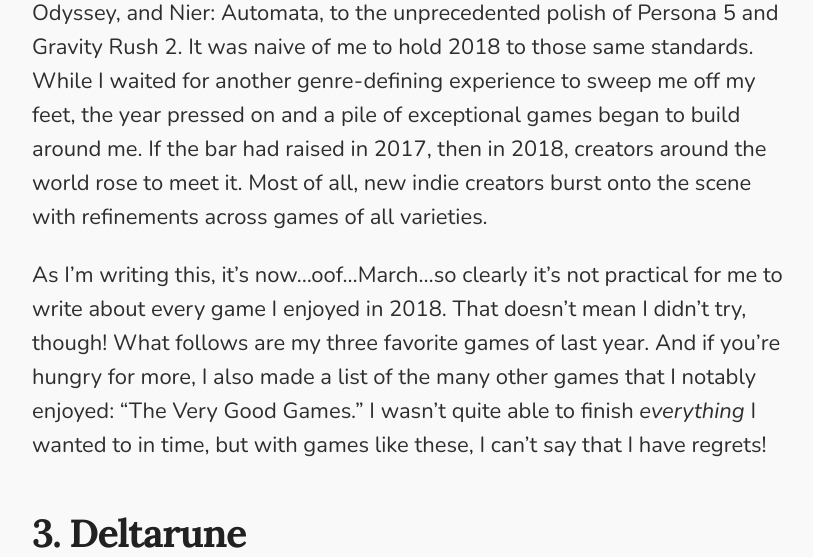
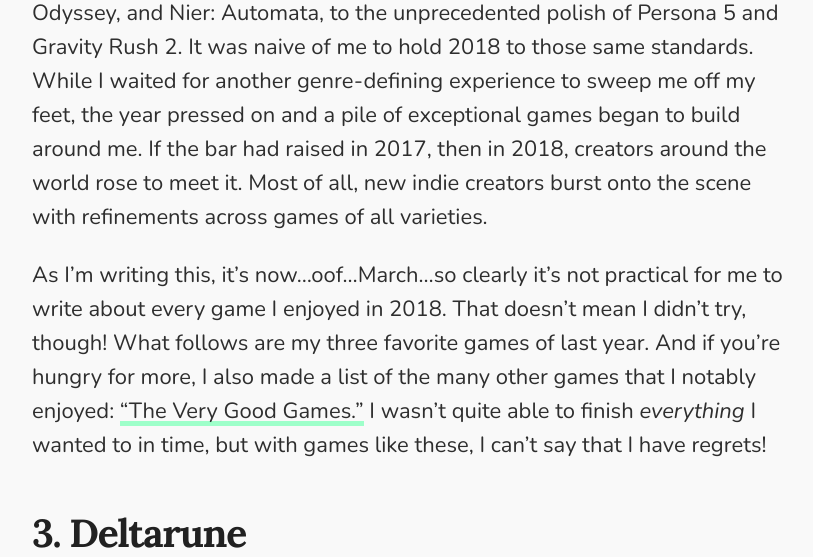
Before and after one commit to jackleveledup/jackleveledup.github.io, a Jekyll site: the page built from _posts/2019-03-26-goty-2018-jacks-top-3.md, in a window 1280 px wide and 900 px high, scrolled down 413 px, cut to the strip 0-557 px from the top of the window. Shown: the whole strip, without its empty margins (224-1037 px from the left). Built offline with Jekyll 4.4.1, drawn with Linux system fonts in a browser that asks for light colours; part of the change alters nothing that is shown.

```diff
--- a/_posts/2019-03-26-goty-2018-jacks-top-3.md
+++ b/_posts/2019-03-26-goty-2018-jacks-top-3.md
@@ -10,17 +10,17 @@ tags:
 ---
 One year ago, it seemed impossible that the games of 2018 would live up to those of 2017. We were fresh off of an apparent renaissance of the entire Japanese AAA scene, from the innovations of Breath of the Wild, Super Mario Odyssey, and Nier: Automata, to the unprecedented polish of Persona 5 and Gravity Rush 2. It was naive of me to hold 2018 to those same standards. While I waited for another genre-defining experience to sweep me off my feet, the year pressed on and a pile of exceptional games began to build around me. If the bar had raised in 2017, then in 2018, creators around the world rose to meet it. Most of all, new indie creators burst onto the scene with refinements across games of all varieties.
 
-As I'm writing this, it's now...oof...March...so clearly it's not practical for me to write about every game I enjoyed in 2018. That doesn't mean I didn't try, though! What follows are my three favorite games of last year. And if you're hungry for more, I also made a list of the many other games that I notably enjoyed: "The Very Good Games." I wasn't quite able to finish *everything* I wanted to in time, but with games like these, I can't say that I have regrets!
+As I'm writing this, it's now...oof...March...so clearly it's not practical for me to write about every game I enjoyed in 2018. That doesn't mean I didn't try, though! What follows are my three favorite games of last year. And if you're hungry for more, I also made a list of the many other games that I notably enjoyed: ["The Very Good Games."](/2019/03/26/goty-2018-jacks-top-3.html) I wasn't quite able to finish *everything* I wanted to in time, but with games like these, I can't say that I have regrets!
 
 ## 3. Deltarune
 
-![](https://res.cloudinary.com/levelplusone/image/upload/v1553660206/deltarune-combat_oymmin.jpg#full)
+![The player's avatar, a small, red heart, weaves in and out of spade-shaped attacks. Kris and Ralsei have teamed up to try and persuade a familiar enemy.](https://res.cloudinary.com/levelplusone/image/upload/v1553660206/deltarune-combat_oymmin.jpg#full)
 
 As much as I envy Toby Fox's talent, I'm not quite as jealous of the situation it's put him in. Is there such a thing as a "good" way to follow up the runaway success of Undertale? Making _anything_ at all would be an immense challenge, especially for a young creator. And yet Fox chose the boldest path possible: to tackle his one-game-legacy head-on.
 
 Undertale, in all of its humble stylings, challenged us to be brave and believe in empathy's power to change the world. As if in mockery of those ideals, Deltarune opens with a grim rebuttal: *"Your choices don't matter. In this world, you have no control."* It felt like a signal that Deltarune is as much a *re-imagining of* as it is a *sequel to* Undertale.
 
-![](https://res.cloudinary.com/levelplusone/image/upload/v1553660207/deltarune-kindness_xqe22i.jpg#full)
+![Ralsei reflects on his journey with Kris and Susie. "I was foolish to think we could act so soft to everyone..." It's easy to imagine this line as a critique of Undertale's message.](https://res.cloudinary.com/levelplusone/image/upload/v1553660207/deltarune-kindness_xqe22i.jpg#full)
 
 Deltarune is an RPG that builds on Undertale's combat foundation, which made waves combining the strategic planning of turn-based RPGs with the tactile challenge of action games. As each combatant takes their turn, you'll play various mini-games in real-time to dodge attacks as well as time your own. Defeating an enemy is only one condition for success, though. You might instead work to "spare" someone by identifying a way to appeal to their desires, thus ending combat peacefully.
 
@@ -30,7 +30,7 @@ We've been given the first chapter so far, and normally, it would be tricky to j
 
 
 ## 2. Celeste
-![](https://res.cloudinary.com/levelplusone/image/upload/v1553660206/celeste-summit_x5tiwq.jpg#full)
+![Madeline clings to a cliff-face as the sun rises over peaks in the distance. It's been a long journey up Mt. Celeste, and it's not over yet, but it's a sight she would've never seen anywhere else.](https://res.cloudinary.com/levelplusone/image/upload/v1553660206/celeste-summit_x5tiwq.jpg#full)
 
 As a masterfully-designed platformer, Celeste quickly impressed - but under the surface, there's something more: a powerful narrative about mental illness. You play as the demure, but determined Madeline, as she takes on the eponymous Mount Celeste. Your ascent is made one small challenge at a time, utilizing familiar platforming tools: a jump, a directional dash, and a grip that lets you briefly climb walls. These basics get twisted with a smattering of stage hazards, each introduced, built upon, and pushed aside by something new and different. It gives the game an exceptional sense of progression, which is emboldeneed by delicate difficulty balancing and a moving narrative.
 
@@ -45,13 +45,13 @@ Obviously I'm not alone in my appreciation of Celeste, as it took home the 2018
 
 ## 1. Hollow Knight
 
-![](https://res.cloudinary.com/levelplusone/image/upload/v1553660206/hollowknight-dreams_jmawrx.jpg#full)
+![Hollow Knight's cute protagonist, "The Wanderer," flaps ghostly butterfly wings to soar through a surreal, dream-like space. Like dreamcatchers, intricate radial projections glow in midair, casting light on the bed of clouds in the distance.](https://res.cloudinary.com/levelplusone/image/upload/v1553660206/hollowknight-dreams_jmawrx.jpg#full)
 
 Starting from my very first session with Hollow Knight, I couldn't stop thinking that *this must be one of the best games ever made*. I was impressed with every facet - the dazzling background art, the incredibly natural game-feel, the haunting music, and the all-consuming atmosphere that these elements collectively form. It reminds me so much of the games that got me hooked on this hobby to begin with! Somehow, all of this was achieved by primarily four people: a programmer, a game designer, an artist, and a composer.
 
 Hollow Knight is a journey across what remains of "Hallownest," the expansive, decaying kingdom of a once-great bug monarchy.  From the verdant overgrowth of the "Queen's Gardens" to even the acrid, spider-ridden caverns of "Deepnest," rich colors and meticulous use of blacks convey a ghastly beauty. The characters themselves, each a different species of bug, fall somewhere on a spectrum between utterly adorable and absolutely terrifying. And even beyond the art itself, there's such an immensely palpable sense of "place" to Hallownest. The environments, architectural styles, and bug castes vary widely, but their consistencies imply an engaging, believable history.
 
-![](https://res.cloudinary.com/levelplusone/image/upload/v1553660207/hollowknight-scenery_cx0guo.jpg#full)
+![The Wanderer is making its descent through a vast shaft, softly lit in pale blue light. A sea of glowing blue butterflies surround them.](https://res.cloudinary.com/levelplusone/image/upload/v1553660207/hollowknight-scenery_cx0guo.jpg#full)
 
 You'll battle your way through these massive areas with lightning-quick, responsive combat. With each press of the attack button, your sword swings immediately, followed by the ever-briefest moment of follow-through. By the time your finger lifts from the button, you'll be poised to swing again - and will you? Most enemies are always vulnerable, so you'll be pressed to constantly weigh your safety against the impulse to attack again, again, and again, as quickly as possible.
 
@@ -59,7 +59,7 @@ However, Hollow Knight's combat design is as much about *endurance* as it is abo
 
 This structure grants the player dramatic control over the pace of combat. Will you rely on offensive magic, and race the enemy to the kill? Or will you play safely, seeking gaps in the action to heal and cling to life? Over time, I learned that this was more than just a means of player expression - it was a strategic lever, too. When my own skills weren't up to snuff (which was often!), I found new opportunities by mixed up my Focus expenditure. It's a system that rewards planning, experimentation, and naturally draws the player closer to mastery.
 
-![](https://res.cloudinary.com/levelplusone/image/upload/v1553660207/hollowknight-grimm_u0hhsc.jpg#full)
+![White-hot, crimson flames erupt from a forboding, black silhouette. The Wanderer is poised for battle. In the background, a crowd of masked figures look on, marked by their red eyes and red cloaks.](https://res.cloudinary.com/levelplusone/image/upload/v1553660207/hollowknight-grimm_u0hhsc.jpg#full)
 
 My experiences with Hollow Knight culminated in the grand battle against "Nightmare King Grimm" - an optional and *ludicrously challenging* post-credits boss fight. To describe this encounter as anything other than "unforgiving" would be generous, as all of his attacks demand *instant* recognition and perfectly timed dodges. I have to admit that normally, this level of challenge is not my speed. I'm rarely stubborn enough to endure them, nor invested enough to learn, and I'm kinda' fine with that. But Grimm *dismantled* me so thoroughly that I was compelled to try and see more.
 
```
